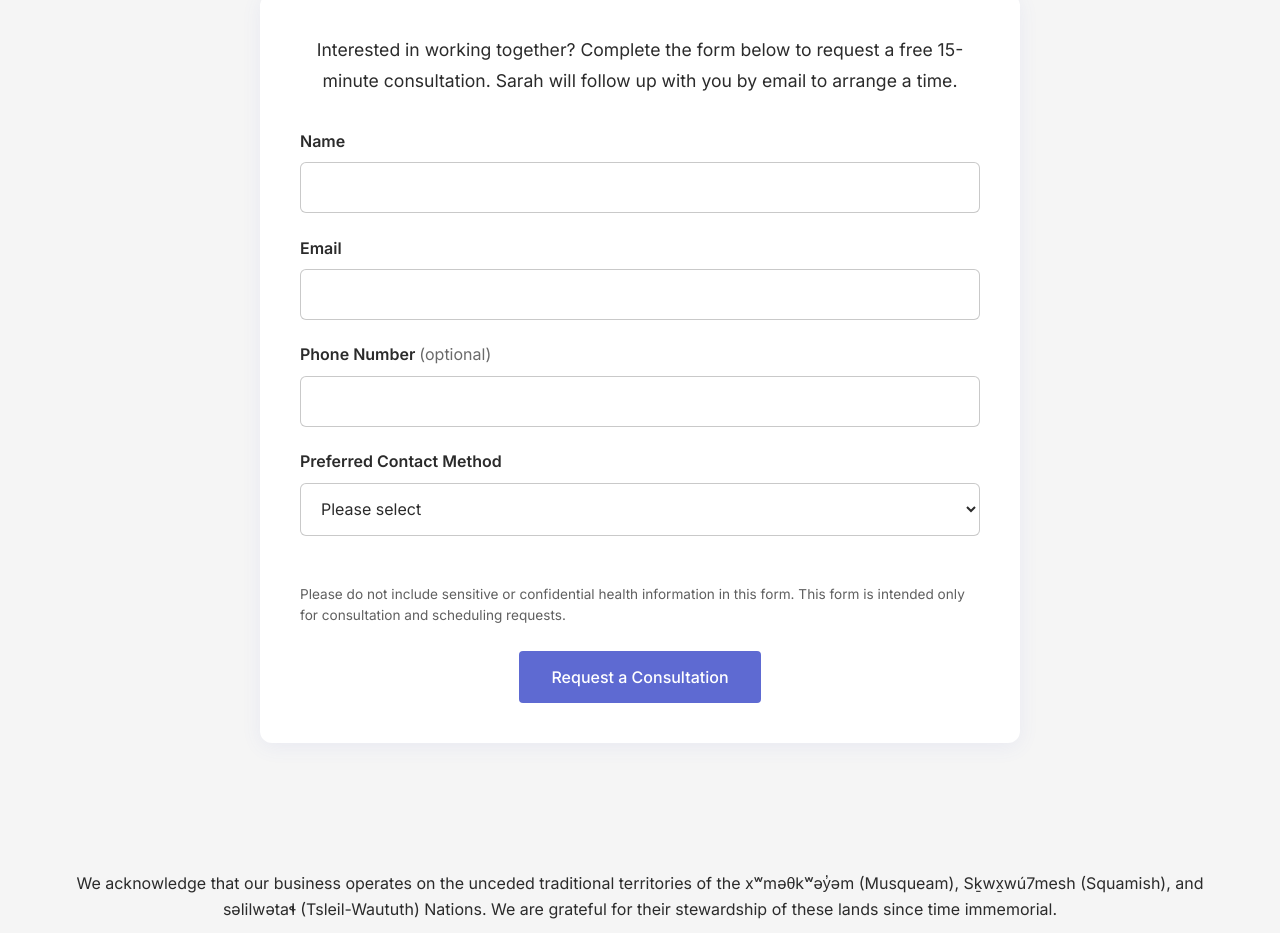
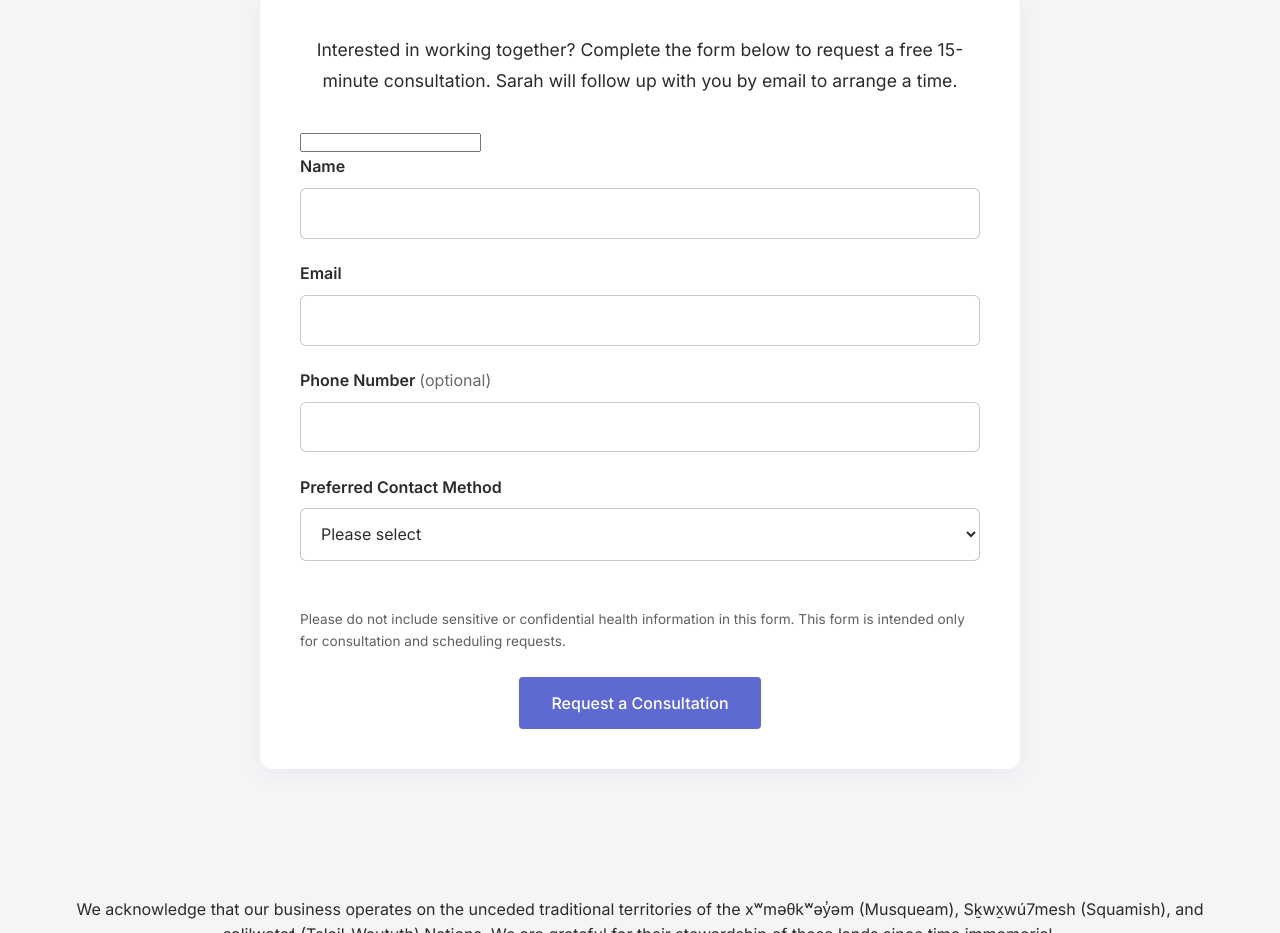
Before and after one commit to siddartfredrick/TAT---Website, a plain HTML site: page index.html in a window 1280 px wide. Shown: the part 4800-5733 px from the top of the page. Drawn offline with Linux system fonts and the light colour scheme.

Commit message:
Added honeypot

```diff
--- a/index.html
+++ b/index.html
@@ -193,6 +193,7 @@
 
                         <form id="consultation-form" class="consultation-form" action="https://formspree.io/f/xwlkegyr"
                             method="POST">
+                            <input type="text" name="_gotcha" class="honeypot" tabindex="-1" autocomplete="off">
                             <div class="form-group">
                                 <label for="name">Name</label>
                                 <input type="text" id="name" name="name" autocomplete="name" required data-fs-field>
```
